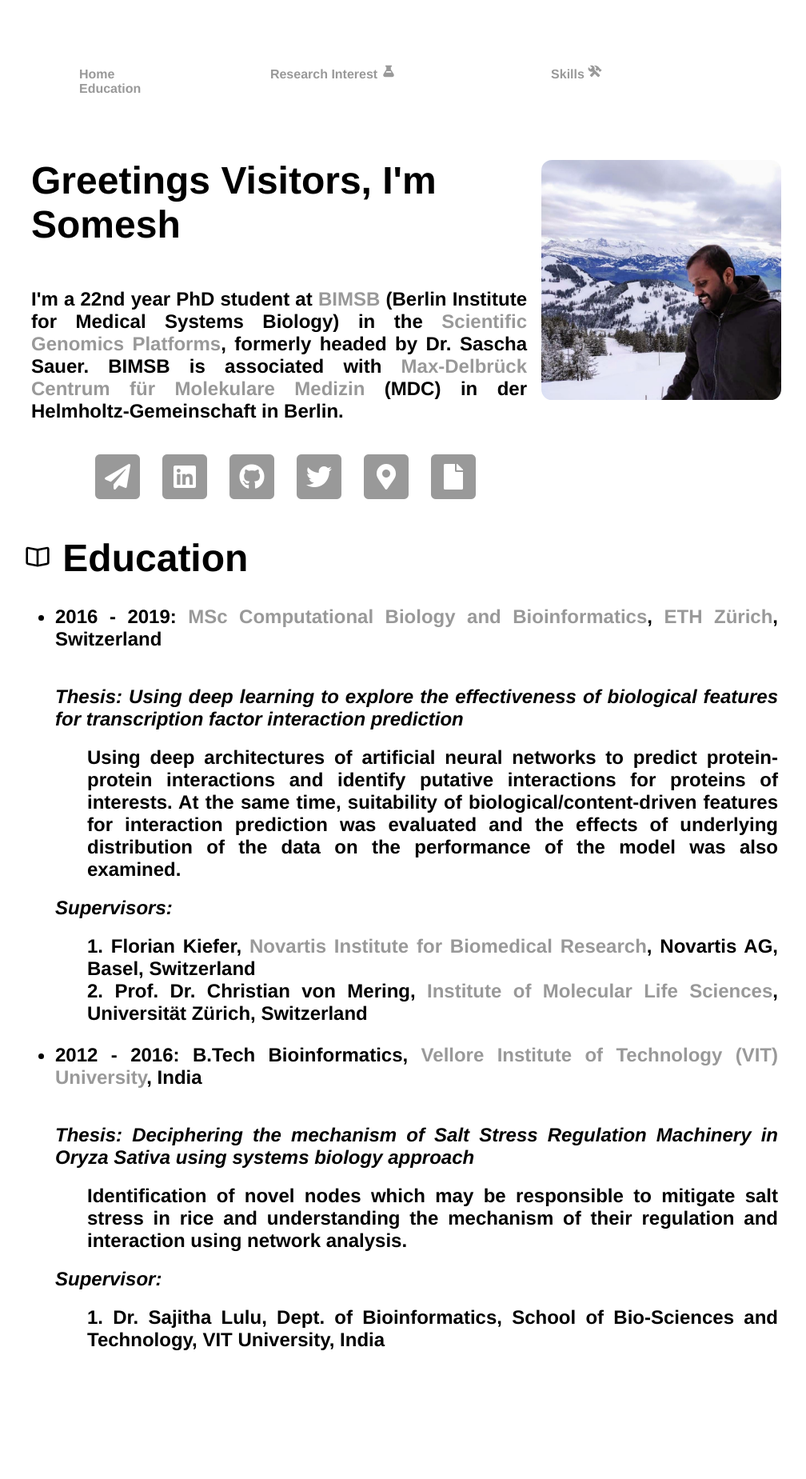
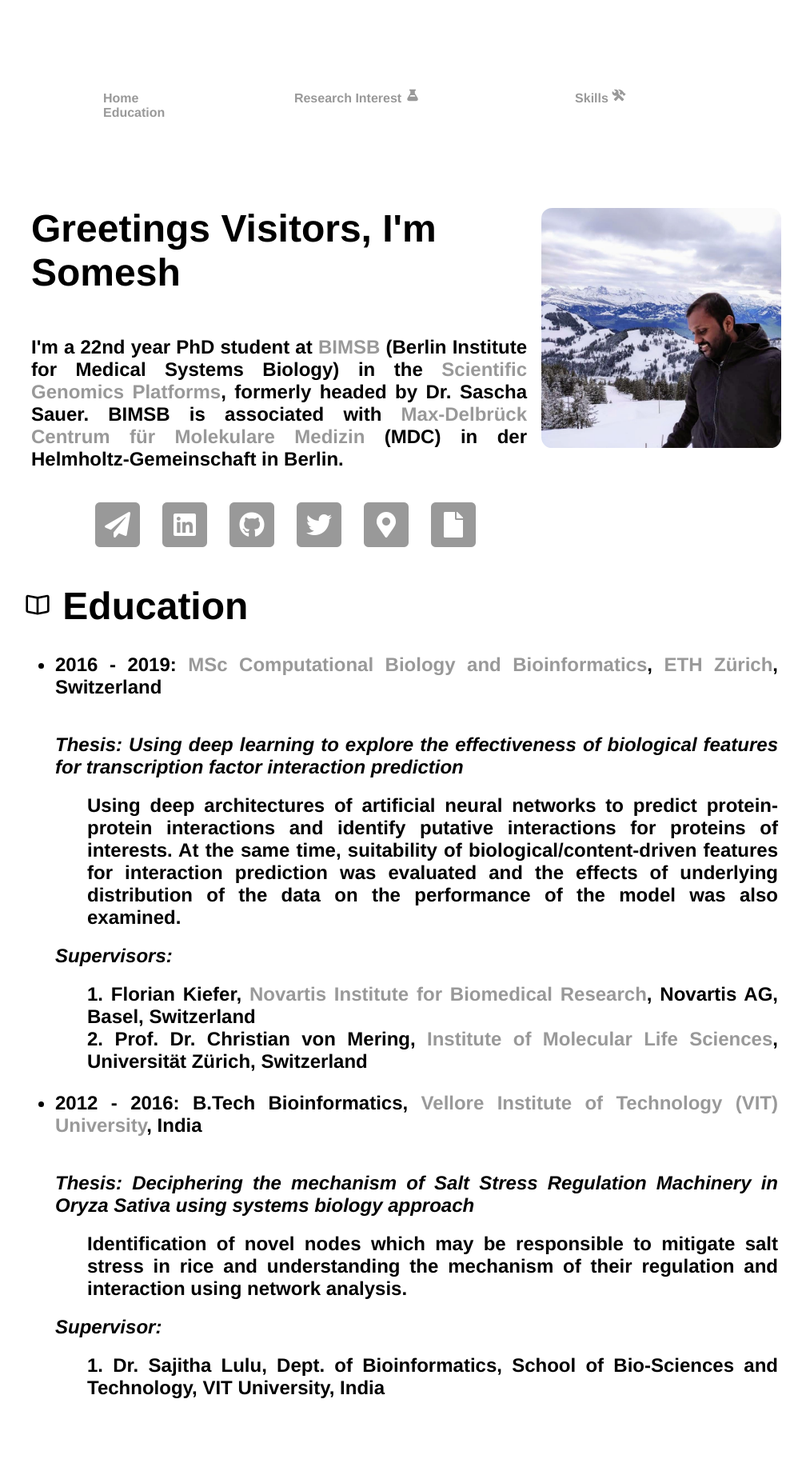
Before and after one commit to saisomesh2594/saisomesh2594.github.io, a Jekyll site: the page built from index.html, in a window 1280 px wide. Shown: the whole page at 80% size, without its empty margins (131-1139 px from the left). Built offline with Jekyll 4.4.1, drawn with Linux system fonts in a browser that asks for light colours; before the commit the page ends 1789 px from its top, so only the background shows below that.

Commit message:
update css

```diff
--- a/css/main.css
+++ b/css/main.css
@@ -5,7 +5,7 @@
 
 nav ul, footer ul {
     font-family:'Helvetica', 'Arial', 'Sans-Serif';
-    padding: 20px;
+    padding: 50px;
     list-style: none;
     font-weight: bold;
 }
@@ -150,7 +150,7 @@
 
 
 #twitter {
-	padding-top: 0rem;
+	padding-top: 5rem;
 	float: left;
 	/*width: 55%;*/
 }
```
